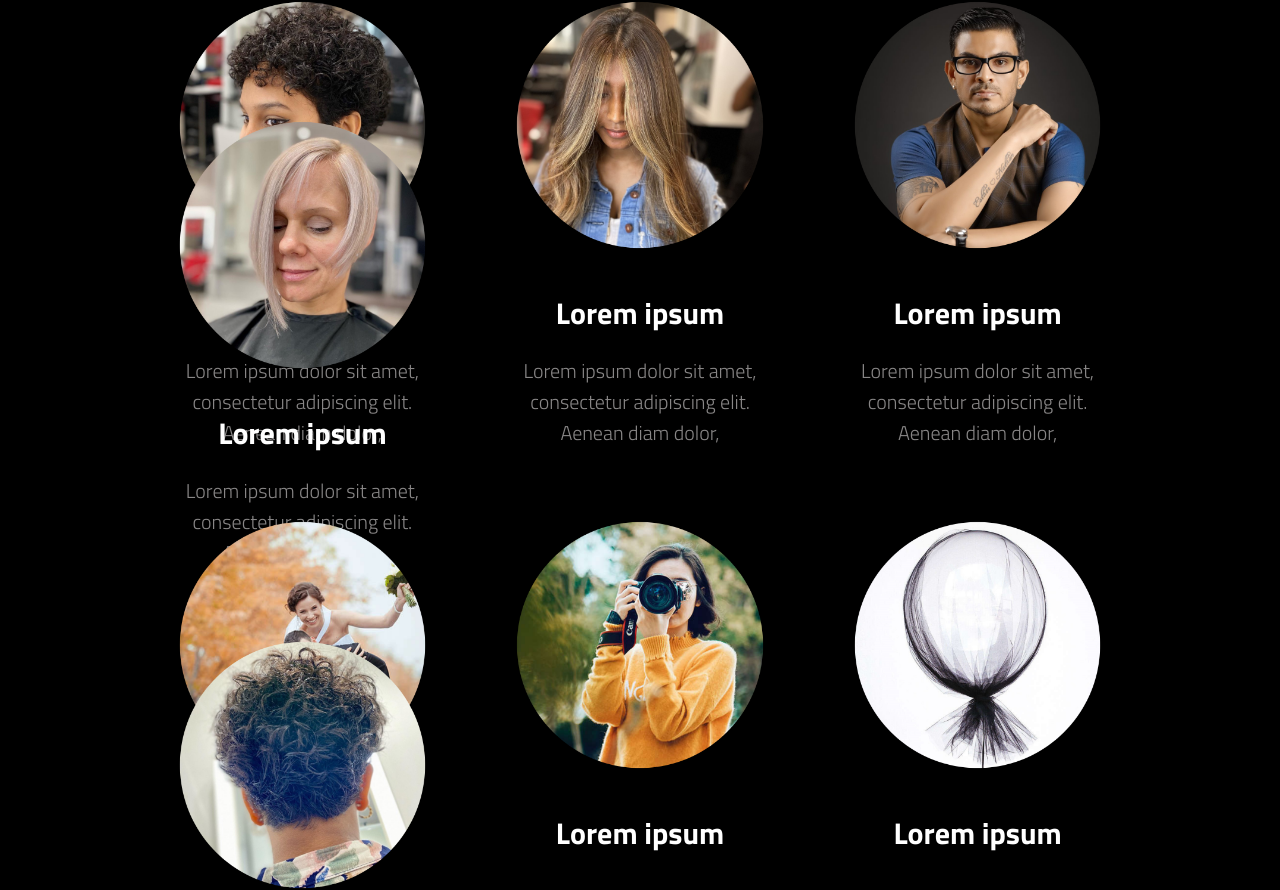
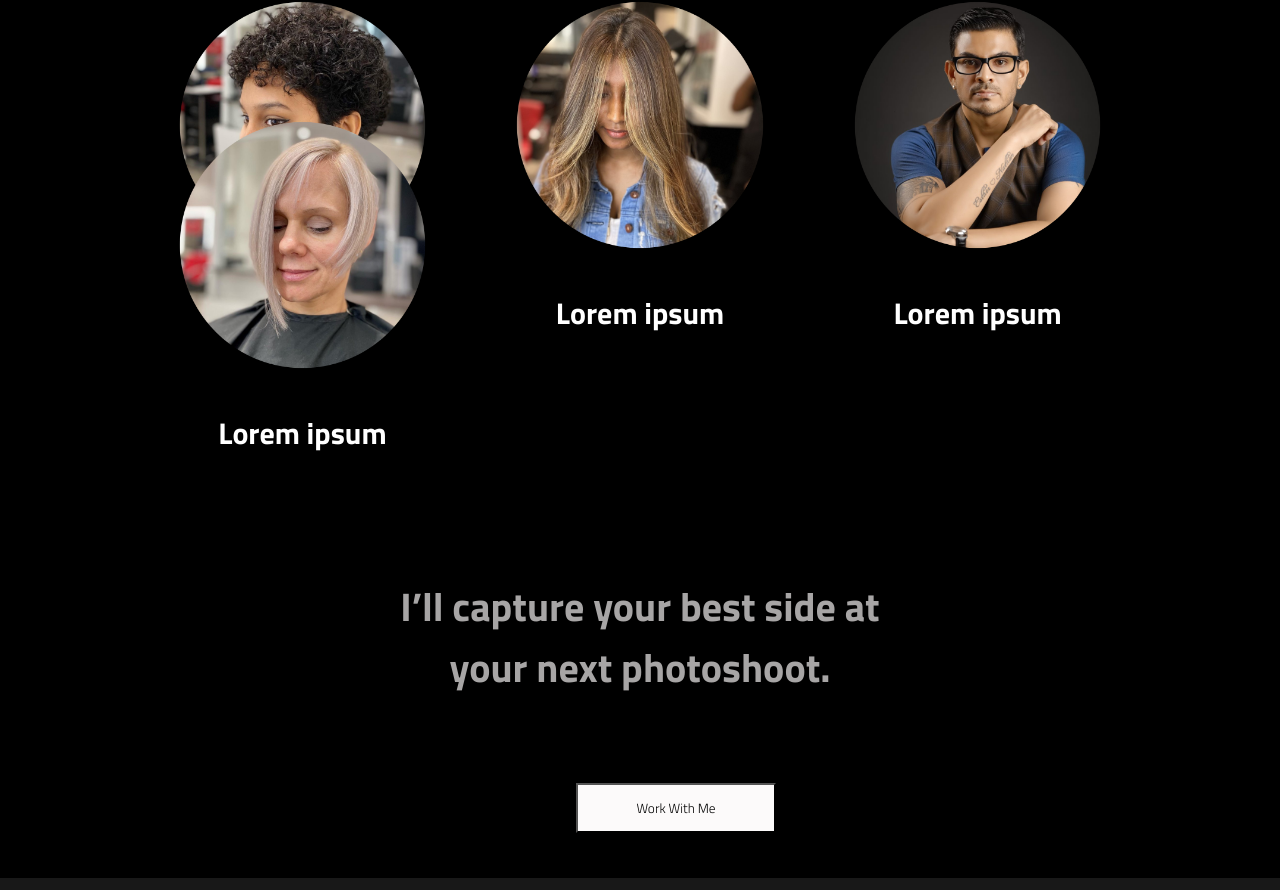
Before and after one commit to malith1997/Iraj, a React (Create React App) app: page /Services in a window 1280 px wide. Shown: the part 451-1341 px from the top of the page. Built offline with nearby package versions, Linux system fonts and the light colour scheme.

Commit message:
remove text

```diff
--- a/src/Styles/main.css
+++ b/src/Styles/main.css
@@ -268,7 +268,7 @@ h1{
 
   text-align: center;
   color: hsl(0, 1%, 65%);
-  margin-top: 600px;
+  margin-top: 400px;
   margin-bottom: 50px;
   font-size: 40px;
 
@@ -1043,13 +1043,15 @@ h1{
       }
 
       .topic10{
-        margin-top: 100px;
+        margin-top: 0px;
         padding-left: 10%;
         padding-right: 10%;
       }
 
       .BtnCard2{
-        margin-left: 148px;
+        display: block;
+        margin-left: 120px;
+        text-align: center;
       }
 
       .BtnCard3{
--- a/src/componets/cards2.js
+++ b/src/componets/cards2.js
@@ -27,7 +27,7 @@ function Cards2() {
             <Image className="img1" src={rounded1}  />
             <h2 className="topic9">Lorem ipsum</h2>
             <br></br>
-            <p className="paragrhap5">Lorem ipsum dolor sit amet, consectetur adipiscing elit. <br></br>Aenean diam dolor,</p>
+            {/* <p className="paragrhap5">Lorem ipsum dolor sit amet, consectetur adipiscing elit. <br></br>Aenean diam dolor,</p>  */}
 
             </Box>
 
@@ -37,7 +37,7 @@ function Cards2() {
 
             <h2 className="topic9">Lorem ipsum</h2>
             <br></br>
-            <p className="paragrhap5">Lorem ipsum dolor sit amet, consectetur adipiscing elit. <br></br>Aenean diam dolor,</p>
+            {/* <p className="paragrhap5">Lorem ipsum dolor sit amet, consectetur adipiscing elit. <br></br>Aenean diam dolor,</p>  */}
 
             </Box>
 
@@ -47,7 +47,7 @@ function Cards2() {
 
             <h2 className="topic9">Lorem ipsum</h2>
             <br></br>
-            <p className="paragrhap5">Lorem ipsum dolor sit amet, consectetur adipiscing elit. <br></br>Aenean diam dolor,</p>
+            {/* <p className="paragrhap5">Lorem ipsum dolor sit amet, consectetur adipiscing elit. <br></br>Aenean diam dolor,</p>  */}
 
             </Box>
 
@@ -57,7 +57,7 @@ function Cards2() {
 
             <h2 className="topic9">Lorem ipsum</h2>
             <br></br>
-            <p className="paragrhap5">Lorem ipsum dolor sit amet, consectetur adipiscing elit. <br></br>Aenean diam dolor,</p>
+            {/* <p className="paragrhap5">Lorem ipsum dolor sit amet, consectetur adipiscing elit. <br></br>Aenean diam dolor,</p>  */}
 
             </Box>
             </SimpleGrid>
@@ -66,7 +66,7 @@ function Cards2() {
 
 
 
-            <section>
+            {/* <section>
 
             <SimpleGrid className="grid2" minChildWidth='220px' spacing='40px'>
             <Box className="box2" height='80px'>
@@ -129,7 +129,7 @@ function Cards2() {
 
             </Box>
             </SimpleGrid>
-            </section>
+            </section> */}
 
 
 
```
